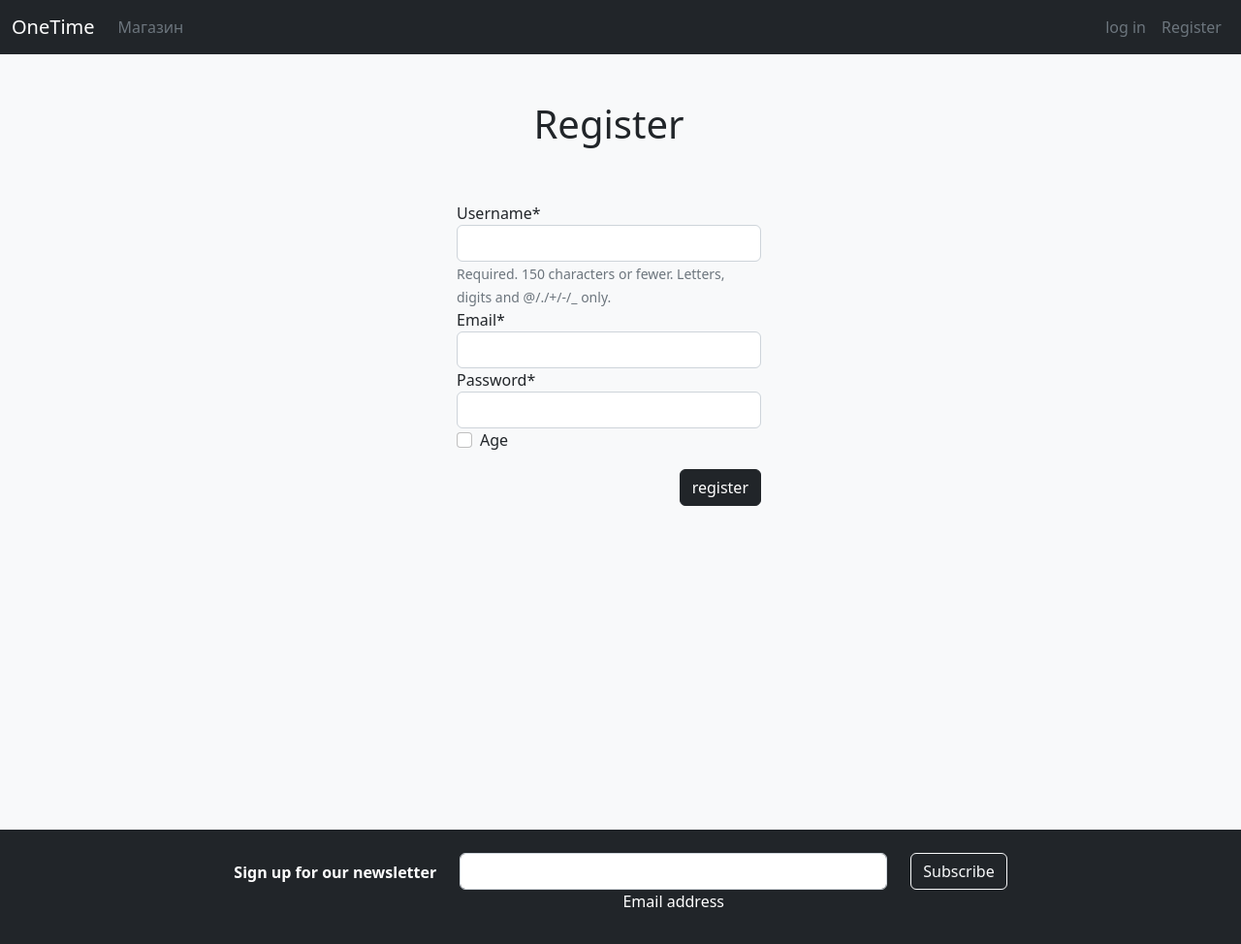
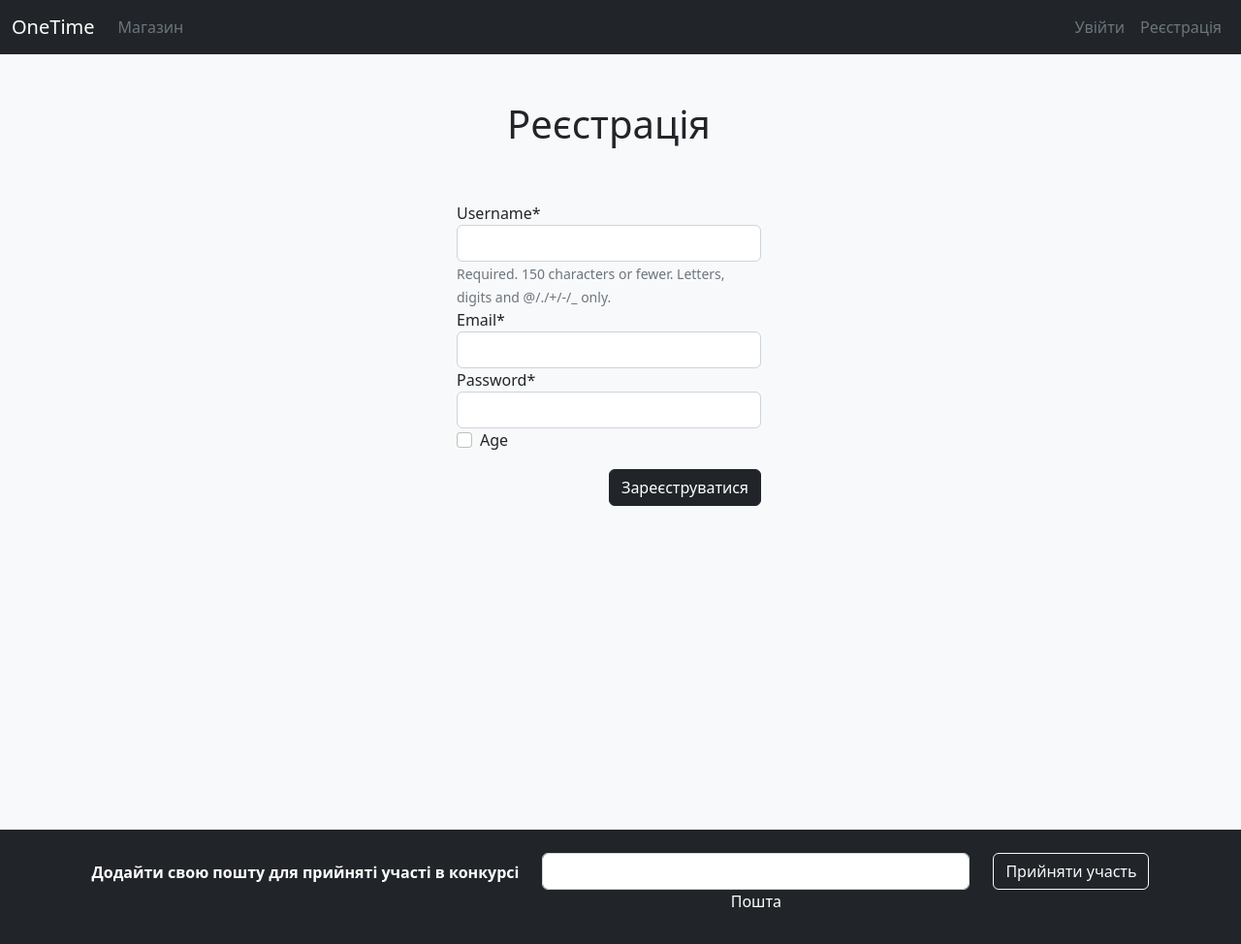
Before and after one commit to qiqa1212/dj-store-ometie, a Django app: page /auth/register/ in a window 1280 px wide. Shown: the whole page at 97% size. Run offline with Django 4.2, Linux system fonts and the light colour scheme; some libraries are stand-ins or nearby versions.

Commit message:
змінення локалізації 1.0

```diff
--- a/templates/auth/login.html
+++ b/templates/auth/login.html
@@ -1,7 +1,7 @@
 {% extends 'shop/base.html' %}
 
 {% block title %}
-Login OneTime
+Увійти OneTime
 {% endblock title %}
 
 
@@ -15,7 +15,7 @@ Login OneTime
     <div class="row" style="height: 50em; width: 100%;">
 
         <form method="post" action="{% url 'auth:login' %}" class="m-5 pt-5 w-25 col-md-8 mx-auto">
-            <h1 class="text-center pb-5">Log in</h1>
+            <h1 class="text-center pb-5">Увійти</h1>
             {% csrf_token %}
             <div class="">
                 {% crispy login_form %}
@@ -23,7 +23,7 @@ Login OneTime
 
 
                 <div class="pt-3 d-flex flex-row-reverse">
-                    <button type="submit" class="btn btn-dark">log in</button>
+                    <button type="submit" class="btn btn-dark">Увійти</button>
                     <input type="hidden" name="next" value="{% url 'index' %}">
                 </div>
 
--- a/templates/auth/register.html
+++ b/templates/auth/register.html
@@ -1,7 +1,7 @@
 {% extends 'shop/base.html' %}
 
 {% block title %}
-Register OneTime
+Реєстрація OneTime
 {% endblock title %}
 
 
@@ -13,10 +13,10 @@ Register OneTime
         <form class="" method="post" action="{% url 'auth:register' %}">
             {% csrf_token %}
             <div class="w-25 mx-auto mt-5">
-                <h1 class="text-center pb-5">Register</h1>
+                <h1 class="text-center pb-5">Реєстрація</h1>
                 {{ form|crispy }}
                 <div class="pt-3 d-flex flex-row-reverse">
-                    <button   class="btn btn-dark " name="submit">register</button>
+                    <button   class="btn btn-dark " name="submit">Зареєструватися</button>
                     <input type="hidden" name="next" value="{% url 'index' %}" />
                 </div>
 
--- a/templates/shop/base.html
+++ b/templates/shop/base.html
@@ -40,17 +40,17 @@
                     <ul class="navbar-nav">
                     {% if user.is_authenticated %}
                           <li class="nav-item">
-                              <a class="nav-link text-muted" href="{% url 'auth:logout' %}">log out</a>
+                              <a class="nav-link text-muted" href="{% url 'auth:logout' %}">Вийти</a>
                           </li>
                           <li class="nav-item">
                             <a class="nav-link text-warning" href="{% url 'shop:cart_view' %}">Корзина {{ user.username }}</a>
                           </li>
                       {% else %}
                           <li class="nav-item">
-                              <a class="nav-link text-muted" href="{% url 'auth:login' %}">log in</a>
+                              <a class="nav-link text-muted" href="{% url 'auth:login' %}">Увійти</a>
                           </li>
                           <li class="nav-item">
-                              <a class="nav-link text-muted" href="{% url 'auth:register' %}">Register</a>
+                              <a class="nav-link text-muted" href="{% url 'auth:register' %}">Реєстрація</a>
                           </li>
                       {% endif %}
                     </ul>
@@ -73,7 +73,7 @@
                     <!--Grid column-->
                     <div class="col-auto">
                       <p class="pt-2">
-                        <strong>Sign up for our newsletter</strong>
+                        <strong>Додайти свою пошту для прийняті участі в конкурсі</strong>
                       </p>
                     </div>
                     <!--Grid column-->
@@ -83,7 +83,7 @@
                       <!-- Email input -->
                       <div class="form-outline form-white mb-4">
                         <input type="email" id="form5Example29" class="form-control" />
-                        <label class="form-label" for="form5Example29">Email address</label>
+                        <label class="form-label" for="form5Example29">Пошта</label>
                       </div>
                     </div>
                     <!--Grid column-->
@@ -92,7 +92,7 @@
                     <div class="col-auto">
                       <!-- Submit button -->
                       <button type="submit" class="btn btn-outline-light mb-4">
-                        Subscribe
+                        Прийняти участь
                       </button>
                     </div>
                     <!--Grid column-->
--- a/templates/shop/cart.html
+++ b/templates/shop/cart.html
@@ -1,7 +1,7 @@
 {% extends 'shop/base.html' %}
 
 {% block title %}
-Cart
+Кошик
 {% endblock title %}
 
 {% block content %}
@@ -23,7 +23,7 @@ Cart
             Ціна
         </div>
         <div class="col-12 col-md-2 item">
-            сума
+            Сума
         </div>
         <div class="col-12 col-md-1 item">
         </div>
@@ -49,7 +49,7 @@ Cart
         <div class="col-12 col-md-1 item">
             <form method="post" action="{% url 'shop:cart_delete_item' item.pk %}">
                 {% csrf_token %}
-                <button type="submit" class="btn btn-dark">delete</button>
+                <button type="submit" class="btn btn-dark">Видалити</button>
             </form>
         </div>
     </div>
--- a/templates/shop/cart_pnumber.html
+++ b/templates/shop/cart_pnumber.html
@@ -1,7 +1,7 @@
 {% extends 'shop/base.html' %}
 
 {% block title %}
-Add number
+Додати номер
 {% endblock title %}
 
 {% block content %}
--- a/templates/shop/fill_products.html
+++ b/templates/shop/fill_products.html
@@ -1,7 +1,7 @@
 {% extends 'shop/base.html' %}
 
 {% block title %}
-Fill products
+Додати продукти
 {% endblock title %}
 
 {% block content %}
```
Also changed, not shown: shop/models.py (+26 -17 lines), templates/shop/shop.html (+5 -5 lines), db.sqlite3.
